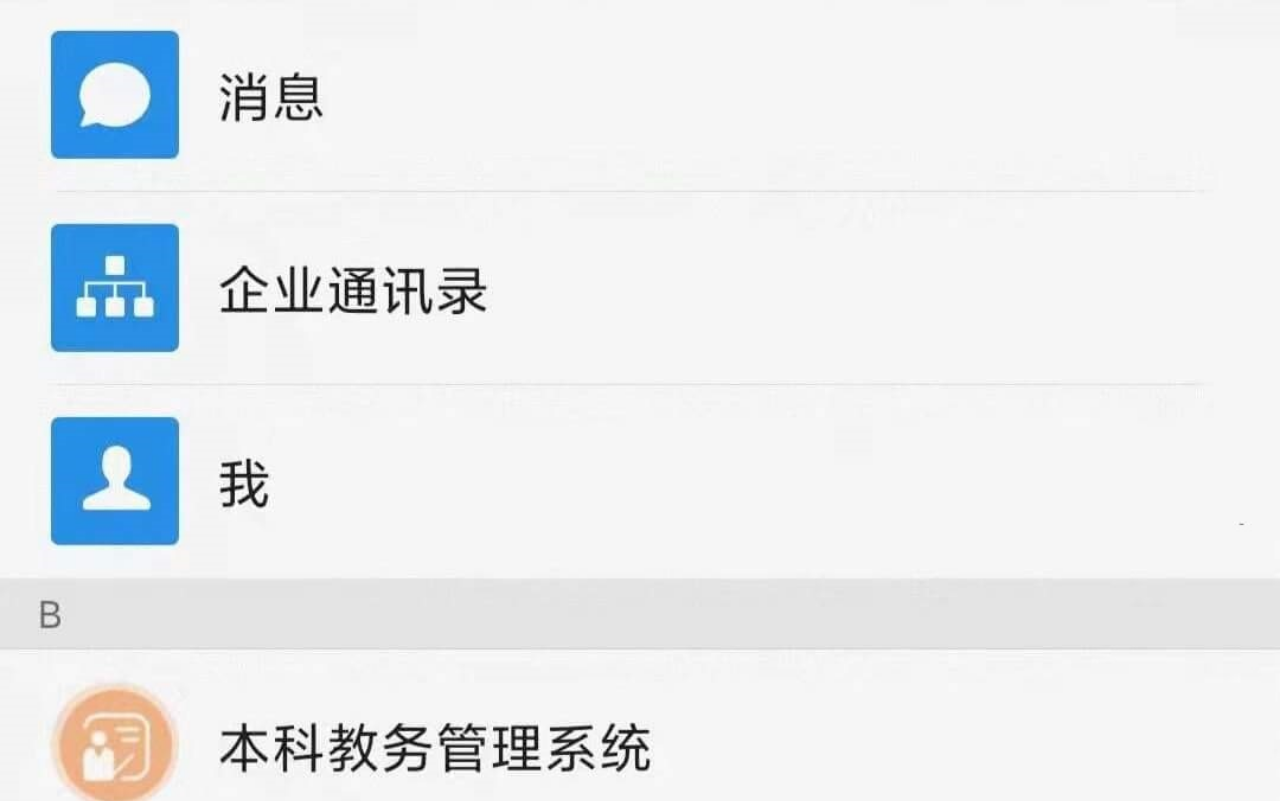
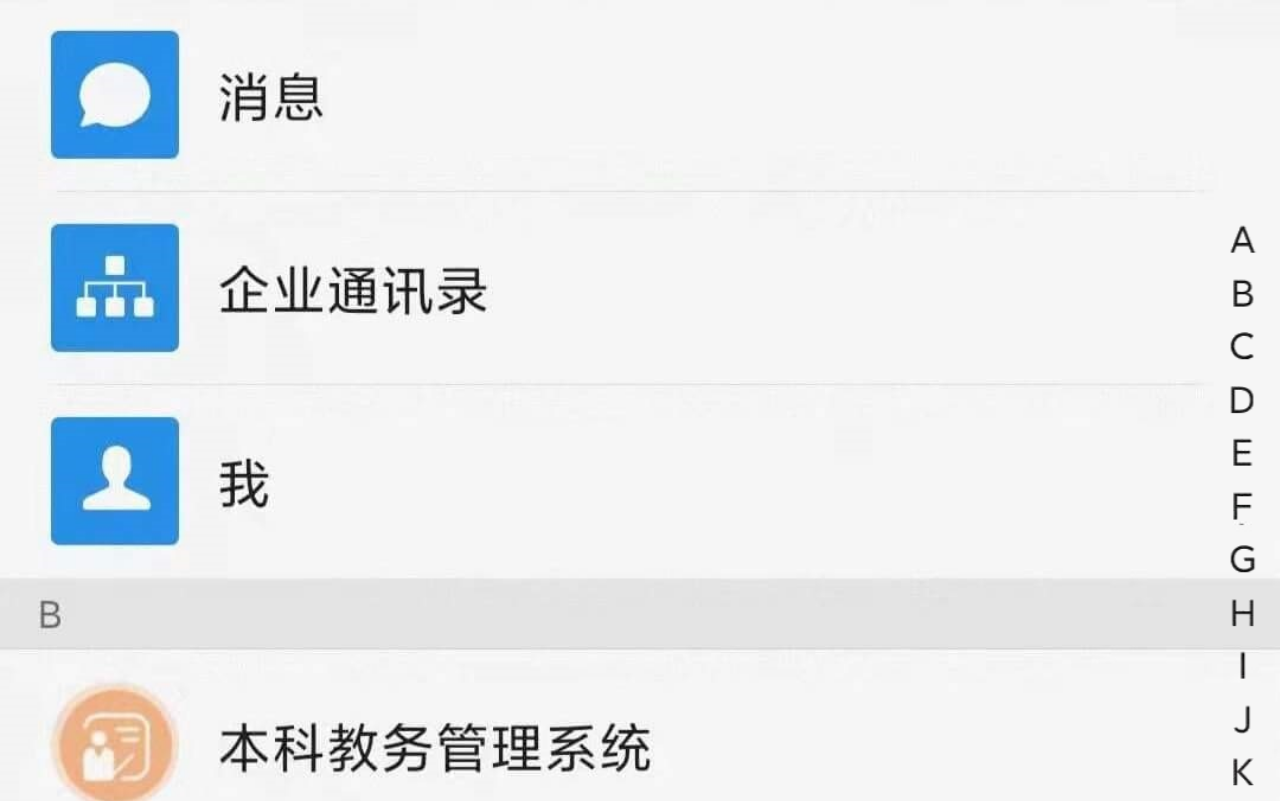
Before and after one commit to cy-17/scut-chy, a plain HTML site: page index.html in a window 1280 px wide. Shown: the top 801 px of the page. Drawn offline with Linux system fonts and the light colour scheme.

Commit message:
加字母

```diff
--- a/index.html
+++ b/index.html
@@ -38,6 +38,7 @@ a,a:hover,a:active,a:visited,a:link,a:focus{
 </style>
 <body>
   <div class="first">
+    <img src="./nav(已去底).png" alt="" style=" position: fixed;width: 22%;right: 0;top: 25%;">
     <img src="./华南理工大学.jpg" alt="">
     <div class="button">
       <a href="./mypass.html" style="height: 100%; width: 100%;display: block;"></a>
```
Also changed, not shown: nav(已去底).png (added).
